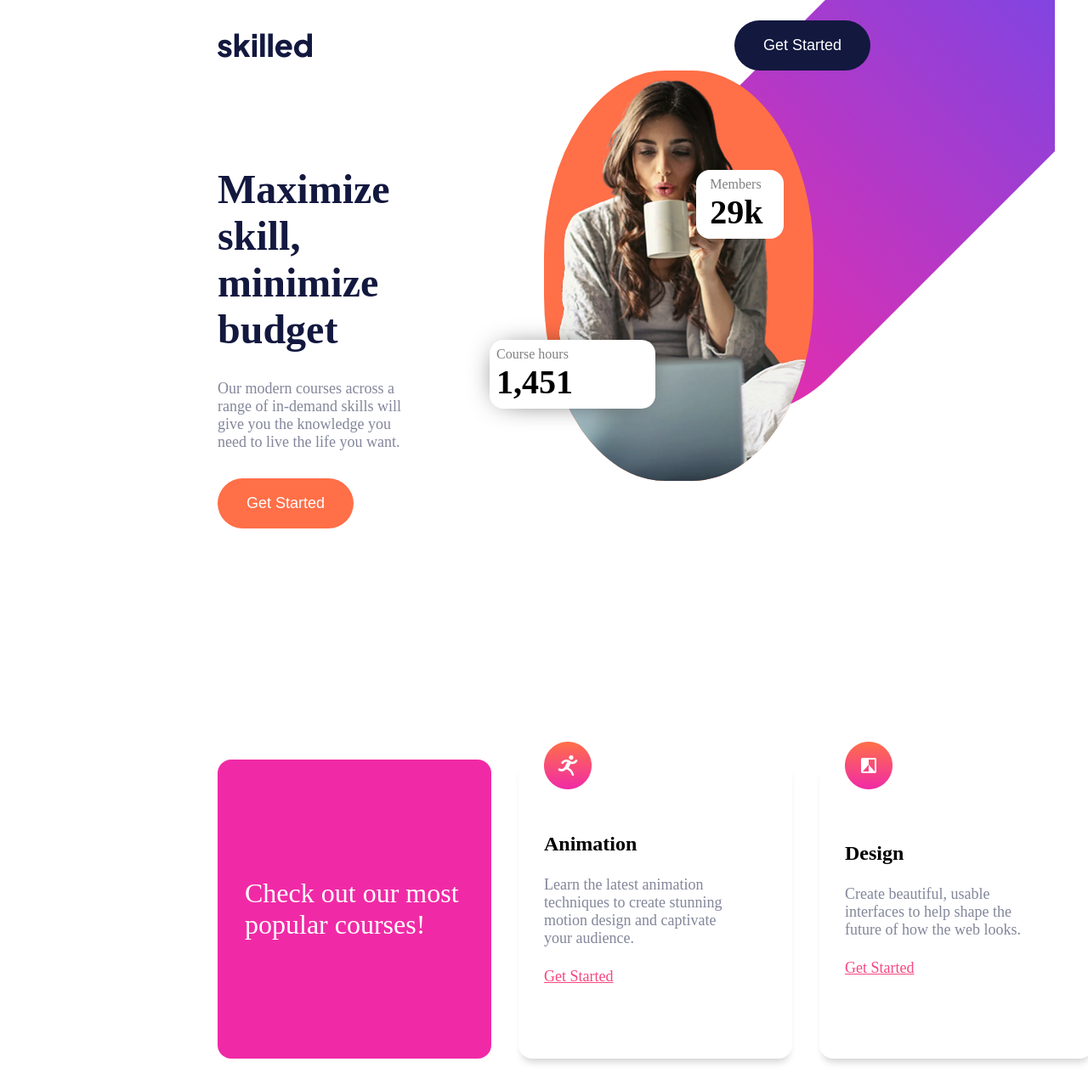
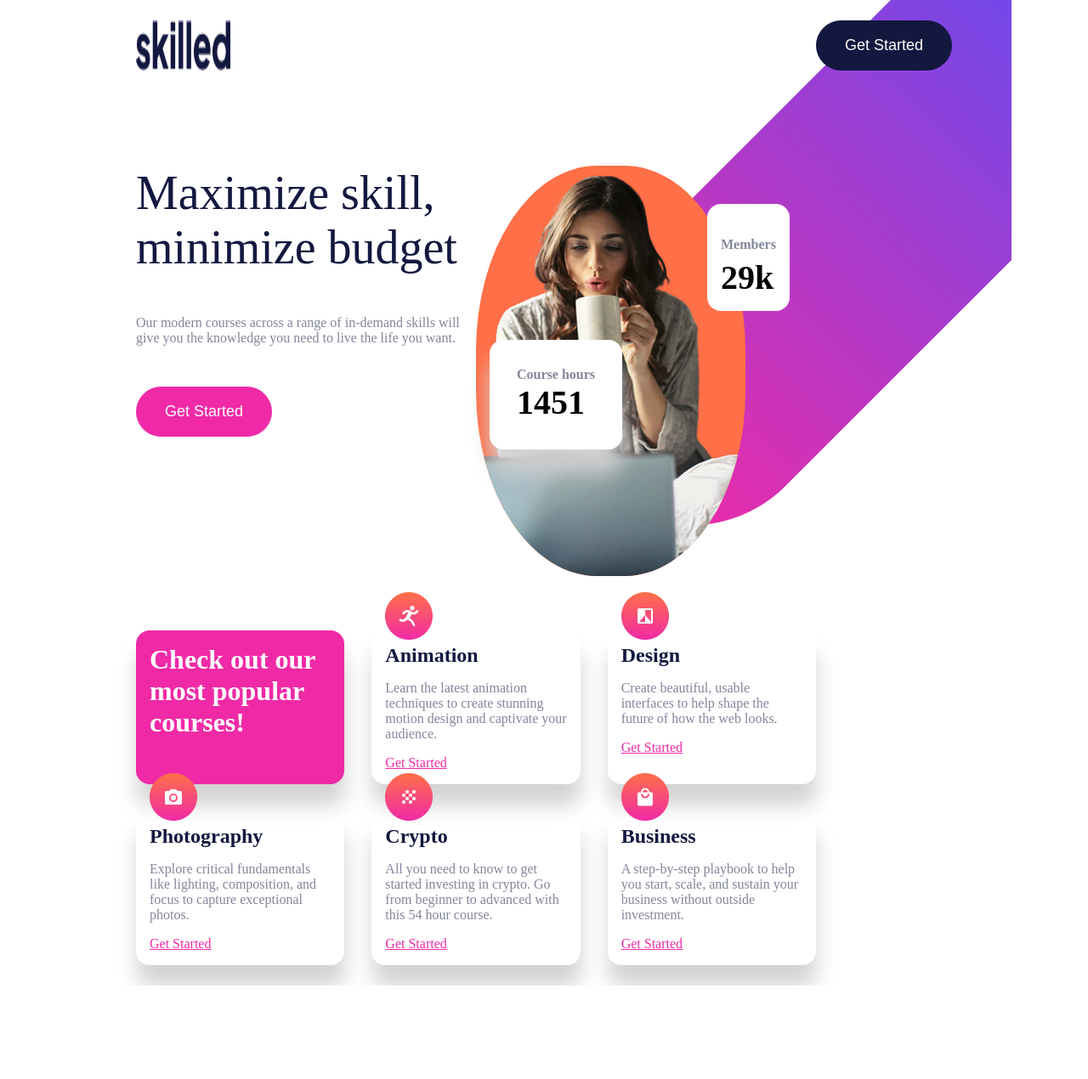
Before and after one commit to EldarKosh/landingtwo, a plain HTML site: page index.html in a window 1280 px wide. Shown: the top 1270 px of the page at 85% size. After the commit the page ends 1160 px from the top, so only its background shows below. Drawn offline with Linux system fonts and the light colour scheme.

Commit message:
first commit

```diff
--- a/index.html
+++ b/index.html
@@ -4,75 +4,92 @@
     <meta charset="UTF-8" />
     <meta name="viewport" content="width=device-width, initial-scale=1.0" />
     <title>Document</title>
-    <link rel="stylesheet" href="/style.css" />
+    <link rel="stylesheet" href="style.css" />
   </head>
   <body>
     <header class="header">
       <img src="/logo.png" alt="" />
-      <button class="btn btn--header">Get Started</button>
+      <button class="btn btn__header">Get Started</button>
     </header>
+    <main class="main">
       <section class="hero">
         <div class="hero__maximize">
-        <h2 class="hero__maximize_title">Maximize skill, minimize budget</h2>
-        <p class="hero__maximize_desc">
+          <p class="hero__title color__text_main">
+            Maximize skill, minimize budget
+          </p>
+          <p class="hero__desc color__text_desc">
             Our modern courses across a range of in-demand skills will give you
             the knowledge you need to live the life you want.
           </p>
-        <button class="btn btn--hero">Get Started</button>
+          <button class="btn btn__hero">Get Started</button>
         </div>
-      <div class="hero__members">
-        <p class="hero__text">Members <span>29k</span></p>
+        <div class="hero__info">
+          <img
+            class="hero__info_img"
+            src="/image-removebg-preview(509).png"
+            alt=""
+          />
+          <img class="hero__info_rect" src="/Rectangle.png" alt="" />
+          <div class="hero__info_members">
+            <p>
+              <span>Members<br /></span>29k
+            </p>
           </div>
-      <div class="hero__hours">
-        <p class="hero__text">Course hours <span>1,451</span></p>
+          <div class="hero__info_hours">
+            <p>Course hours<br /><span>1451</span></p>
           </div>
-      <img class="hero__img" src="/image-removebg-preview(509).png" alt="" />
-      <img class="hero__img_rec" src="/Rectangle.png" alt="" />
+        </div>
       </section>
-    <main class="main">
-      <section class="main__checkout">
-        Check out our most popular courses!
-      </section>
-      <section class="main__block">
-        <img class="main__img" src="/Frame 25.png" alt="" />
-        <p class="main__title">Animation</p>
-        <p class="main__desc">
-          Learn the latest animation techniques to create stunning motion design
-          and captivate your audience.
+      <section class="link">
+        <div class="link__info random">
+          <p class="link__info_title">Check out our most popular courses!</p>
+        </div>
+        <div class="link__info">
+          <img class="link__img" src="/Frame 25.png" alt="" />
+          <p class="link__title">Animation</p>
+          <p class="color__text_desc">
+            Learn the latest animation techniques to create stunning motion
+            design and captivate your audience.
           </p>
-        <a class="main__link" href="">Get Started</a>
-      </section>
-      <section class="main__block">
-        <img class="main__img" src="/Frame 26.png" alt="" />
-        <p class="main__title">Design</p>
-        <p class="main__desc">
+          <a class="link__link" href="">Get Started</a>
+        </div>
+        <div class="link__info">
+          <img class="link__img" src="/Frame 26.png" alt="" />
+          <p class="link__title">Design</p>
+          <p class="color__text_desc">
             Create beautiful, usable interfaces to help shape the future of how
             the web looks.
           </p>
-        <a class="main__link" href="">Get Started</a>
-      </section>
-      <section class="main__block">
-        <img class="main__img" src="/Frame 27.png" alt="" />
-        <p class="main__title">Photography</p>
-        <p class="main__desc">Explore critical fundamentals like lighting, composition, and focus to capture exceptional photos.</p>
-        <a class="main__link" href="">Get Started</a>
-      </section>
-      <section class="main__block">
-        <img class="main__img" src="/Frame 28.png" alt="" />
-        <p class="main__title">Crypto</p>
-        <p class="main__desc">All you need to know to get started investing in crypto. Go from beginner to advanced with this 54 hour course.</p>
-        <a class="main__link" href="">Get Started</a>
-      </section class="main__block">
-      <section class="main__block">
-        <img class="main__img" src="/Frame 29.png" alt="" />
-        <p class="main__title">Business</p>
-        <p class="main__desc">A step-by-step playbook to help you start, scale, and sustain your business without outside investment.</p>
-        <a class="main__link" href="">Get Started</a>
+          <a class="link__link" href="">Get Started</a>
+        </div>
+        <div class="link__info">
+          <img class="link__img" src="/Frame 27.png" alt="" />
+          <p class="link__title">Photography</p>
+          <p class="color__text_desc">
+            Explore critical fundamentals like lighting, composition, and focus
+            to capture exceptional photos.
+          </p>
+          <a class="link__link" href="">Get Started</a>
+        </div>
+        <div class="link__info">
+          <img class="link__img" src="/Frame 28.png" alt="" />
+          <p class="link__title">Crypto</p>
+          <p class="color__text_desc">
+            All you need to know to get started investing in crypto. Go from
+            beginner to advanced with this 54 hour course.
+          </p>
+          <a class="link__link" href="">Get Started</a>
+        </div>
+        <div class="link__info">
+          <img class="link__img" src="/Frame 29.png" alt="" />
+          <p class="link__title">Business</p>
+          <p class="color__text_desc">
+            A step-by-step playbook to help you start, scale, and sustain your
+            business without outside investment.
+          </p>
+          <a class="link__link" href="">Get Started</a>
+        </div>
       </section>
     </main>
-    <footer class="footer">
-        <img src="/logofoot.png" alt="">
-        <button class="btn btn--footer">Get Started</button>
-    </footer>
   </body>
 </html>
--- a/style.css
+++ b/style.css
@@ -5,274 +5,181 @@
 }
 
 body {
-  width: 100%;
-  padding: 1.5rem 16rem;
+  padding: 24px 10rem;
+  height: 100%;
 }
 
-@media (width < 700px) {
-    body {
-        padding: .5rem 20px ;
-        height: 100%;
-        width: 100%;
-    }
+.header {
+  /* padding: 24px 10rem; */
+  display: flex;
+  justify-content: space-between;
+
+}
+
+.btn {
+  border: none;
+  border-radius: 2rem;
+  width: 10rem;
+  height: 59px;
+  font-size: 18px;
+  color: white;
+}
+
+.btn__header {
+  background-color: #13183f;
+  z-index: 999;
+}
+
+.btn__hero {
+  background-color: #f02aa6;
 }
 
 
-.btn--header {
-  background-color: #13183f;
-  z-index: 1000;
+.color__text_main {
+  color: #13183f;
 }
 
-.btn--hero {
-  background-color: #ff6f48;
+.color__text_desc {
+  color: #83869a;
 }
 
-
-.btn--footer {
-    background-color: #F02AA6;
-}
-
-.header {
+.main {
+  /* padding: 24px 10rem; */
   display: flex;
-  align-items: center;
+  padding-top: 3rem;
+  flex-direction: column;
   justify-content: space-between;
-}
-
-
-.btn {
-  border-radius: 2rem;
-  border: none;
-  width: 10rem;
-  height: 3.7rem;
-  font-size: 18px;
-  color: white;
+  width: 100vh;
 }
 
 .hero {
   display: grid;
   grid-template-columns: repeat(2, 1fr);
+  /* width: 100%; */
+  padding: 64px 0;
+
 }
 
-@media (width < 700px) {
-    .hero {
-        display: grid;
-        grid-template-rows: repeat(2, 1fr);
-        grid-template-columns: repeat(1, 1fr);
-        place-items: center;
-
-    }
+.hero__title {
+  font-size: 56px;
 }
 
 .hero__maximize {
   display: flex;
   flex-direction: column;
-  justify-content: start;
-  gap: 2rem;
-  margin: 7rem auto;
+  gap: 3rem;
+  /* width: 60%; */
 }
 
-@media (width < 700px) {
-    .hero__maximize {
-        justify-content: center;
-        align-items: center;
-    }
+.hero__info {
+  display: flex;
 }
 
-.hero__maximize_title {
-  color: #13183f;
-  font-size: 3rem;
-  width: 60%;
-}
-
-.hero__maximize_desc {
-  color: #83869a;
-  font-size: 18px;
-  width: 60%;
-}
-
-.hero__img {
-  display: flex;
+.hero__info_img {
   position: relative;
   border-radius: 45%;
   background-color: #ff6f48;
+  display: grid;
+  /* justify-self: flex-end; */
   z-index: 998;
 }
 
-@media (width < 700px) {
-    .hero__img {
-        width: 253px;
-        aspect-ratio: 1/1;
-        border-radius: 50%;
-    }
-}
-
-.hero__hours {
+.hero__info_members {
   position: absolute;
-  left: 45%;
-  top: 50%;
-  z-index: 999;
-  display: grid;
+  display: flex;
   background-color: white;
-  box-shadow: -1px 1px 35px -15px black;
-  padding: 0.5rem 0.5rem;
+  flex-direction: column;
+  top: 30%;
+  left: 65%;
+  padding: 1rem;
   border-radius: 1rem;
-  gap: 0.5rem;
-}
-
-@media (width < 700px) {
-    .hero__hours {
-        left: 15%;
-        top: 120%;
-        width: 25%;
-    }
-
-}
-
-.hero__hours p:nth-of-type(1) span {
-  font-size: 40px;
-  font-weight: 700;
-  color: black;
-}
-
-.hero__hours p:nth-of-type(1):not(span) {
-  font-size: 16px;
-  width: 50%;
-  color: grey;
-}
-
-.hero__members {
-  position: absolute;
-  display: grid;
-  background-color: white;
-  border-radius: 1rem;
-  top: 25%;
-  left: 64%;
-  padding: 0.5rem 1rem;
-  width: 8%;
   z-index: 999;
 }
 
-@media (width < 700px) {
-    .hero__members {
-        top: 100%;
-        left: 60%;
-        width: 20%;
-    }
+.hero__info_hours {
+  position: absolute;
+  background-color: white;
+  top: 50%;
+  left: 45%;
+  padding: 2rem;
+  border-radius: 1rem;
+  box-shadow: 1px 25px 25px lightgray;
+  z-index: 999;
 }
 
-.hero__text {
-  width: 20%;
+.hero__info_members p:nth-of-type(1) span {
+  font-weight: 700;
+  color: #83869a;
+  font-size: 16px;
+  width: 10%;
 }
 
-.hero__members p:nth-of-type(1) span {
+.hero__info_members p:nth-of-type(1):not(span) {
+  color: black;
   font-size: 40px;
-  font-weight: 700;
-  color: black;
+  width: 10%;
+  font-weight: 600;
 }
 
-.hero__members p:nth-of-type(1):not(span) {
-  font-size: 16px;
-  color: grey;
+.hero__info_rect {
+  position: absolute;
+  top: -14%;
+  left: 51%;
 }
 
-.hero__img_rec {
-  position: absolute;
-  left: 55%;
-  top: -30%;
+.hero__info_hours p:nth-of-type(1) span {
+  color: black;
+  font-size: 40px;
+  width: 10%;
 }
 
-@media (width < 1000px) {
-    .hero__img_rec {
-        display: none;
-    }
+.hero__info_hours p:nth-of-type(1):not(span) {
+  color: #83869a;
+  font-size: 16px;
+  font-weight: 600;
 }
 
-.main {
+.link {
   display: grid;
   grid-template-columns: repeat(3, 1fr);
   grid-template-rows: repeat(2, 1fr);
-  gap: 3rem 2rem;
-  padding-top: 10rem;
+  gap: 2rem;
+  place-self: center;
 }
 
-@media (width <700px) {
-    .main {
-        display: grid;
-        grid-template-columns: repeat(1, 1fr);
-        grid-template-rows: repeat(6, 1fr);
-        place-items: center;
-    }
+.link__info {
+  display: flex;
+  flex-direction: column;
+  position: relative;
+  padding: 1rem;
+  border-radius: 1rem;
+gap: 1rem;
+  box-shadow: 1px 25px 25px lightgray;
+  width: 100%;
+  height: 100%;
 }
 
-.main__checkout {
-  background-color: #f02aa6;
-  color: white;
-  font-size: 32px;
-  border-radius: 1rem;
-  display: flex;
-  justify-content: center;
-  flex-direction: column;
-  padding: 32px;
+.link__img {
+  position: absolute;
+  top: -25%;
 }
 
-@media (width < 700px) {
-    .main__checkout {
-        padding-inline: auto;
-        margin-inline: auto;
-        width: 80%;
-    }
+.link__title {
+    color: #13183F;
+    font-size: 24px;
+    font-weight: 600;
 }
 
-.main__block {
-  display: flex;
-  flex-direction: column;
-  justify-content: center;
-  gap: 24px;
-  width: 322px;
-  height: 352px;
-  padding: 32px 30px;
-  position: relative;
-  border-radius: 1rem;
-  background: white;
-  box-shadow: 0 8px 8px -4px lightgray;
+.link__link {
+    color: #f02aa6;
 }
 
-
-.main__title {
-    font-size: 24px;
+.link__info_title {
+    color: white;
+    font-size: 32px;
     font-weight: 700;
 }
 
-.main__desc {
-    color: #83869A;
-    font-size: 18px;
-    width: 80%;
+.random {
+    background-color: #f02aa6;
 }
-
-.main__link {
-    color: #F74780;
-    font-size: 18px;
-}
-
-.main__img {
-    position: absolute;
-    width: 56px;
-    aspect-ratio: 1/1;
-    top: -6%;
-}
-
-.footer {
-    display: flex;
-    align-items: center;
-    justify-content: space-between;
-    background-color: #13183F;
-    margin-top: 2rem;
-padding: 24px 44px;
-  }
-
-  @media (width < 700px) {
-    .footer {
-        padding: 0;
-        width: 100%;
-    }
-  }
```
Lines whose indentation alone changed are shown as unchanged.
